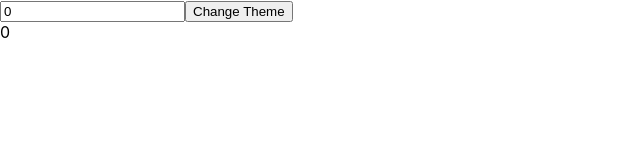
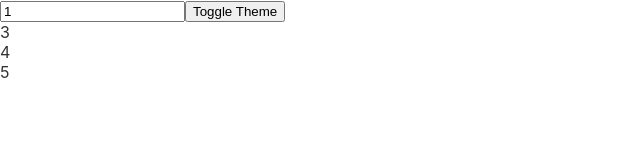
Before and after one commit to Conan1985/react-hooks-simplified, a React (Create React App) app: page / in a window 1280 px wide. Shown: the top 160 px of the page, without its empty margins (0-640 px from the left). Built offline with nearby package versions, Linux system fonts and the light colour scheme.

Commit message:
Update useCallback

```diff
--- a/package.json
+++ b/package.json
@@ -3,6 +3,7 @@
   "version": "0.1.0",
   "private": true,
   "dependencies": {
+    "@babel/plugin-proposal-private-property-in-object": "^7.21.11",
     "@testing-library/jest-dom": "^5.17.0",
     "@testing-library/react": "^13.4.0",
     "@testing-library/user-event": "^13.5.0",
--- a/src/App.js
+++ b/src/App.js
@@ -1,30 +1,26 @@
-import {useMemo, useState} from "react";
+import {useCallback, useState} from "react";
+import List from "./List";
 
 function App() {
-    const [number, setNumber] = useState(0)
+    const [number, setNumber] = useState(1)
     const [dark, setDark] = useState(false)
-    const doubleNumber = useMemo(() => {
-        return slowFunction(number)
-    }, [number])
-    const themeStyles = {
-        backgroundColor: dark ? 'black' : 'white',
-        color: dark ? 'white' : 'black'
+
+    const getItems = useCallback((increment) => {
+        return [number + increment, number + increment + 1, number + increment + 2]
+    },[number])
+
+    const theme = {
+        backgroundColor: dark ? '#333' : '#FFF',
+        color: dark ? '#FFF' : '#333'
     }
 
     return (
-        <>
+        <div style={theme}>
             <input type={number} value={number} onChange={e => setNumber(parseInt(e.target.value))}/>
-            <button onClick={() => setDark(prevDark => !prevDark)}>Change Theme</button>
-            <div style={themeStyles}>{doubleNumber}</div>
-        </>
+            <button onClick={() => setDark(prevDark => !prevDark)}>Toggle Theme</button>
+            <List getItems = {getItems} />
+        </div>
     )
-
-    function slowFunction(num) {
-        console.log('Calling slow function')
-        for (let i = 0; i < 1000000000; i++) {}
-            return num * 2
-
-    }
 
 }
 
--- /dev/null
+++ b/src/List.js
@@ -0,0 +1,11 @@
+import {useEffect, useState} from "react";
+
+export default function List({getItems}) {
+    const [items, setItems] = useState([])
+    useEffect(() => {
+        setItems(getItems(2))
+        console.log('Updateing Items')
+    }, [getItems]);
+
+    return items.map(item => <div key={item}>{item}</div>)
+}
```
Also changed, not shown: 1 other file (tests, documents, lock files or other folders).
